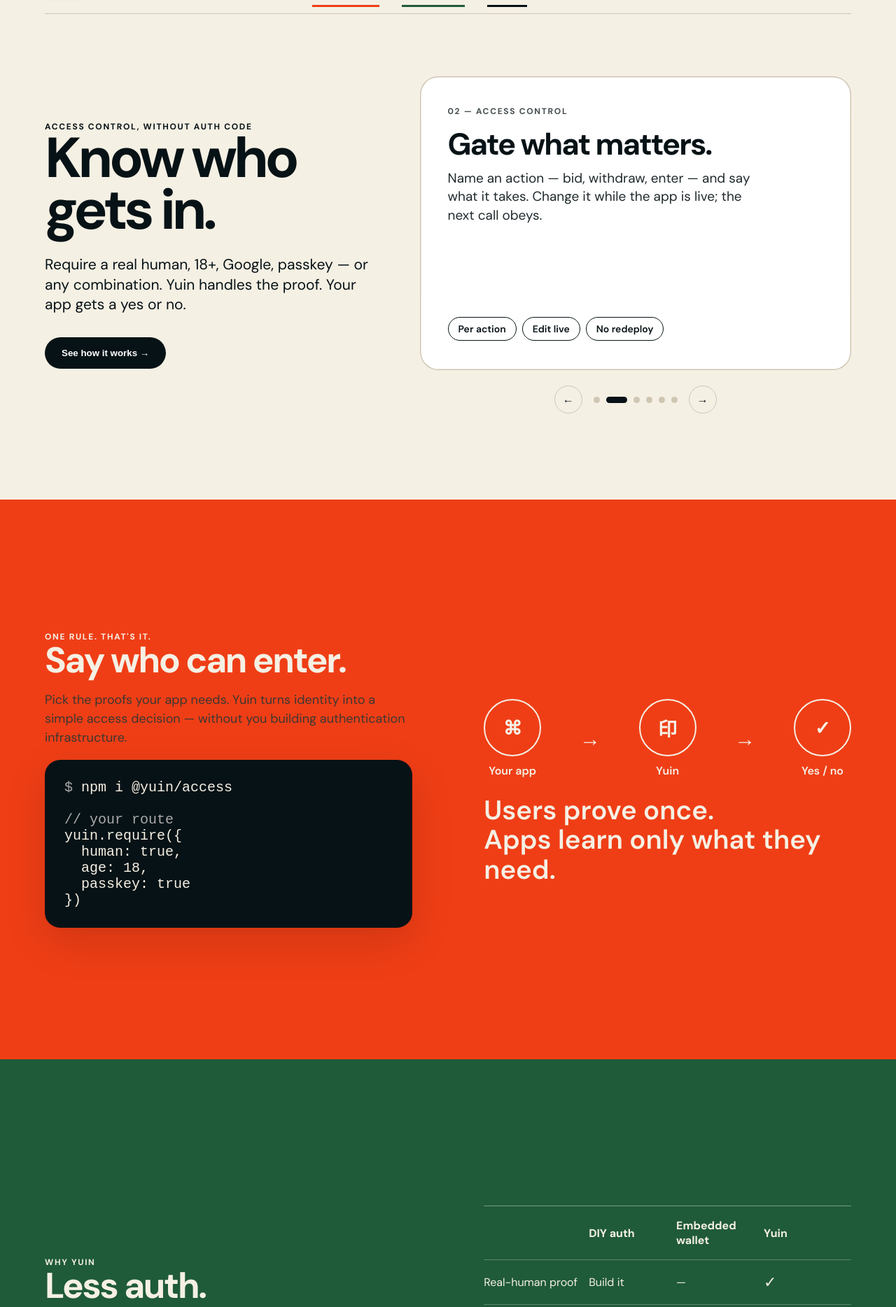
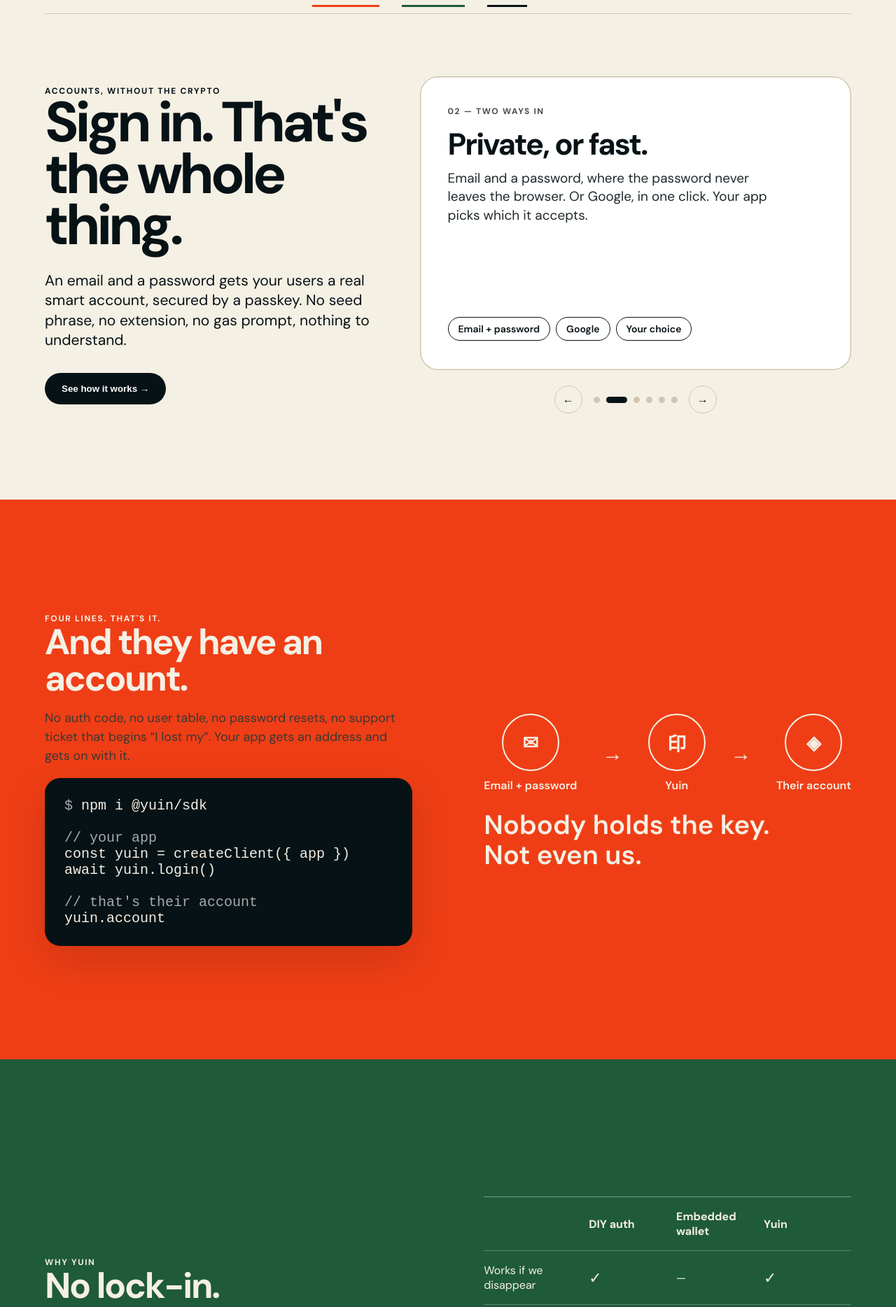
Before and after one commit to agoston0x/yuin, a Next.js app in the folder web/: page / in a window 1280 px wide. Shown: the part 86-1954 px from the top of the page at 70% size. Built offline with nearby package versions, Linux system fonts and the light colour scheme.

Commit message:
web: the lander says what the product now does

```diff
--- a/web/app/Carousel.jsx
+++ b/web/app/Carousel.jsx
@@ -11,7 +11,7 @@
 
 const SLIDES = [
   { num: '01 — Setup', title: 'Live in an afternoon.', body: 'Pick how people sign in. Email code, Google, passkey, World — any of them, in any combination, from a form.', tags: ['Email OTA', 'Google', 'Passkey', 'World'] },
-  { num: '02 — Access control', title: 'Gate what matters.', body: 'Name an action — bid, withdraw, enter — and say what it takes. Change it while the app is live; the next call obeys.', tags: ['Per action', 'Edit live', 'No redeploy'] },
+  { num: '02 — Two ways in', title: 'Private, or fast.', body: 'Email and a password, where the password never leaves the browser. Or Google, in one click. Your app picks which it accepts.', tags: ['Email + password', 'Google', 'Your choice'] },
   { num: '03 — Ownership', title: 'Nobody holds the door.', body: 'Credentials are salted hashes on chain. No operator maps an address back to a person, and no operator can lock anyone out.', tags: ['Staked nodes', 'No central DB', 'Slashable'] },
   { num: '04 — Recovery', title: 'More than one way back.', body: 'A passkey, a second provider, a World proof, or your own wallet. Lose a phone, not an account.', tags: ['Passkey', 'World', 'Any EOA'] },
   { num: '05 — Money', title: 'Pay in what you hold.', body: 'Prices in one token, wallets in another. The swap rides inside the payment, so nobody sees a swap screen.', tags: ['Uniswap', 'Exact output', 'One signature'] },
--- a/web/app/page.jsx
+++ b/web/app/page.jsx
@@ -10,9 +10,9 @@
 export default function Home() {
   return (
     <>
-      <section className='section'><nav className='nav'><a className='brand' href='#'><img src='/logo.png' alt='yuin' /></a><div className='navlinks'><span>Developers</span><span>Use cases</span><span>Docs</span></div><ScrollButton>Get started →</ScrollButton></nav><div className='hero'><div><div className='eyebrow'>Access control, without auth code</div><h1>Know who gets in.</h1><p>Require a real human, 18+, Google, passkey — or any combination. Yuin handles the proof. Your app gets a yes or no.</p><ScrollButton>See how it works →</ScrollButton></div><Carousel /></div></section>
-<section className='section two'><div className='content'><div><div className='eyebrow'>One rule. That's it.</div><h2>Say who can enter.</h2><p className='note'>Pick the proofs your app needs. Yuin turns identity into a simple access decision — without you building authentication infrastructure.</p><div className='terminal'><span className='dim'>$</span> npm i @yuin/access<br /><br /><span className='dim'>// your route</span><br />yuin.require({'{'}<br />{'\u00a0'}{'\u00a0'}human: true,<br />{'\u00a0'}{'\u00a0'}age: 18,<br />{'\u00a0'}{'\u00a0'}passkey: true<br />{'})'}</div></div><div><div className='flow'><div className='node'><div className='circle'>⌘</div>Your app</div><div className='arrow'>→</div><div className='node'><div className='circle'>印</div>Yuin</div><div className='arrow'>→</div><div className='node'><div className='circle'>✓</div>Yes / no</div></div><div className='big'>Users prove once.<br />Apps learn only what they need.</div></div></div></section>
-<section className='section three'><div className='content'><div><div className='eyebrow'>Why Yuin</div><h2>Less auth.<br />More trust.</h2><p className='note'>Traditional auth tells you an account logged in. Yuin lets you ask what actually matters — while avoiding a central identity database.</p></div><div className='compare'><div className='row head'><div></div><div>DIY auth</div><div>Embedded wallet</div><div>Yuin</div></div><div className='row'><div>Real-human proof</div><div>Build it</div><div>—</div><div className='yes'>✓</div></div><div className='row'><div>Age proof</div><div>Build it</div><div>—</div><div className='yes'>✓</div></div><div className='row'><div>Passkeys + social</div><div>Integrate</div><div>✓</div><div className='yes'>✓</div></div><div className='row'><div>Central user DB</div><div>Usually</div><div>Usually</div><div>No</div></div><div className='row'><div>Seed phrases</div><div>—</div><div>Hidden</div><div>Never</div></div></div></div></section>
+      <section className='section'><nav className='nav'><a className='brand' href='#'><img src='/logo.png' alt='yuin' /></a><div className='navlinks'><span>Developers</span><span>Use cases</span><span>Docs</span></div><ScrollButton>Get started →</ScrollButton></nav><div className='hero'><div><div className='eyebrow'>Accounts, without the crypto</div><h1>Sign in. That's the whole thing.</h1><p>An email and a password gets your users a real smart account, secured by a passkey. No seed phrase, no extension, no gas prompt, nothing to understand.</p><ScrollButton>See how it works →</ScrollButton></div><Carousel /></div></section>
+<section className='section two'><div className='content'><div><div className='eyebrow'>Four lines. That's it.</div><h2>And they have an account.</h2><p className='note'>No auth code, no user table, no password resets, no support ticket that begins “I lost my”. Your app gets an address and gets on with it.</p><div className='terminal'><span className='dim'>$</span> npm i @yuin/sdk<br /><br /><span className='dim'>// your app</span><br />const yuin = createClient({'{'} app {'}'})<br />await yuin.login()<br /><br /><span className='dim'>// that's their account</span><br />yuin.account</div></div><div><div className='flow'><div className='node'><div className='circle'>✉</div>Email + password</div><div className='arrow'>→</div><div className='node'><div className='circle'>印</div>Yuin</div><div className='arrow'>→</div><div className='node'><div className='circle'>◈</div>Their account</div></div><div className='big'>Nobody holds the key.<br />Not even us.</div></div></div></section>
+<section className='section three'><div className='content'><div><div className='eyebrow'>Why Yuin</div><h2>No lock-in.<br />By construction.</h2><p className='note'>Embedded wallets know which email owns which address, and if they go down your users are locked out. We never have that mapping, so we could not sell it, leak it, or hold it hostage.</p></div><div className='compare'><div className='row head'><div></div><div>DIY auth</div><div>Embedded wallet</div><div>Yuin</div></div><div className='row'><div>Works if we disappear</div><div className='yes'>✓</div><div>—</div><div className='yes'>✓</div></div><div className='row'><div>Users can walk away with it</div><div>—</div><div>—</div><div className='yes'>✓</div></div><div className='row'><div>Passkeys + social</div><div>Integrate</div><div>✓</div><div className='yes'>✓</div></div><div className='row'><div>Central user DB</div><div>Usually</div><div>Usually</div><div>No</div></div><div className='row'><div>Seed phrases</div><div>—</div><div>Hidden</div><div>Never</div></div></div></div></section>
     </>
   )
 }
```
